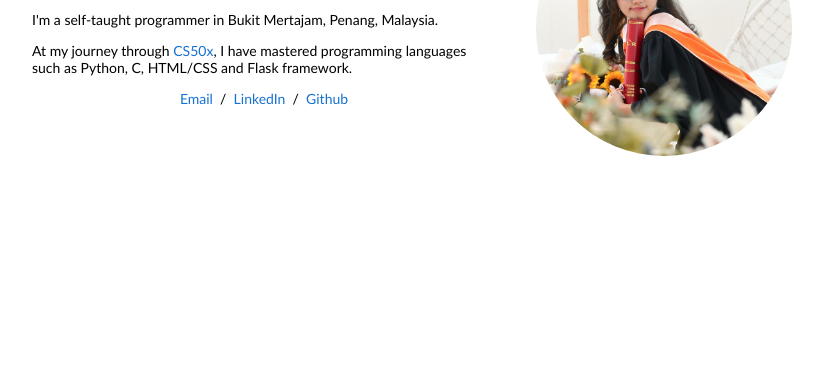
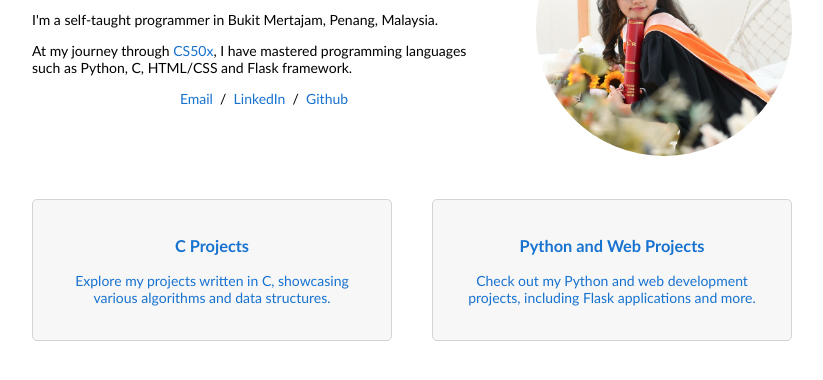
Before and after one commit to chloemiku/chloemiku.github.io, a plain HTML site: page index.html in a window 1280 px wide. Shown: the part 128-508 px from the top of the page, without its empty margins (228-1051 px from the left). Drawn offline with Linux system fonts and the light colour scheme.

Commit message:
Added project

```diff
--- a/index.html
+++ b/index.html
@@ -13,17 +13,18 @@
   </head>
 
   <body>
-    <table style="width:100%;max-width:800px;border:0px;border-spacing:0px;border-collapse:separate;margin-right:auto;margin-left:auto;"><tbody>
+    <table style="width:100%;max-width:800px;border:0px;border-spacing:0px;border-collapse:separate;margin-right:auto;margin-left:auto;">
+      <tbody>
         <tr style="padding:0px">
           <td style="padding:0px">
-          <table style="width:100%;border:0px;border-spacing:0px;border-collapse:separate;margin-right:auto;margin-left:auto;"><tbody>
+            <table style="width:100%;border:0px;border-spacing:0px;border-collapse:separate;margin-right:auto;margin-left:auto;">
+              <tbody>
                 <tr style="padding:0px">
                   <td style="padding:2.5%;width:63%;vertical-align:middle">
                     <p class="name" style="text-align: center;">
                       Ng Pei Yee | Chloe
                     </p>
-                <p>I'm a self-taught programmer in Bukit Mertajam, Penang, Malaysia.
-                </p>
+                    <p>I'm a self-taught programmer in Bukit Mertajam, Penang, Malaysia.</p>
                     <p>
                       At my journey through <a href="https://cs50.harvard.edu/x/2024/">CS50x</a>, I have mastered programming languages such as Python, C, HTML/CSS and Flask framework.
                     </p>
@@ -37,10 +38,34 @@
                     <a href="images/chloe2.jpeg"><img style="width:100%;max-width:100%;object-fit: cover; border-radius: 50%;" alt="profile photo" src="images/chloe2.jpeg" class="hoverZoomLink"></a>
                   </td>
                 </tr>
-          </tbody></table>
+              </tbody>
+            </table>
+          </td>
+        </tr>
+        <tr style="padding:0px">
+          <td style="padding:0px">
+            <table style="width:100%;border:0px;border-spacing:0px;border-collapse:separate;margin-right:auto;margin-left:auto;">
+              <tbody>
+                <tr style="padding:0px">
+                  <td style="padding:2.5%;width:50%;text-align:center">
+                    <a href="https://github.com/chloemiku/C-Projects" style="text-decoration:none;display:block;padding:20px;border:1px solid #d3d3d3;border-radius:5px;background-color:#f7f7f7;">
+                      <h3>C Projects</h3>
+                      <p>Explore my projects written in C, showcasing various algorithms and data structures.</p>
+                    </a>
+                  </td>
+                  <td style="padding:2.5%;width:50%;text-align:center">
+                    <a href="https://github.com/chloemiku/Python-Projects" style="text-decoration:none;display:block;padding:20px;border:1px solid #d3d3d3;border-radius:5px;background-color:#f7f7f7;">
+                      <h3>Python and Web Projects</h3>
+                      <p>Check out my Python and web development projects, including Flask applications and more.</p>
+                    </a>
+                  </td>
+                </tr>
+              </tbody>
+            </table>
           </td>
         </tr>
       </tbody>
     </table>
   </body>
+
   </html>
--- a/stylesheet.css
+++ b/stylesheet.css
@@ -70,7 +70,7 @@ a {
 
 a:focus,
 a:hover {
-  color: #f09228;
+  color: #5d9cf4;
   text-decoration: none;
 }
 
```
Lines whose indentation alone changed are shown as unchanged.
